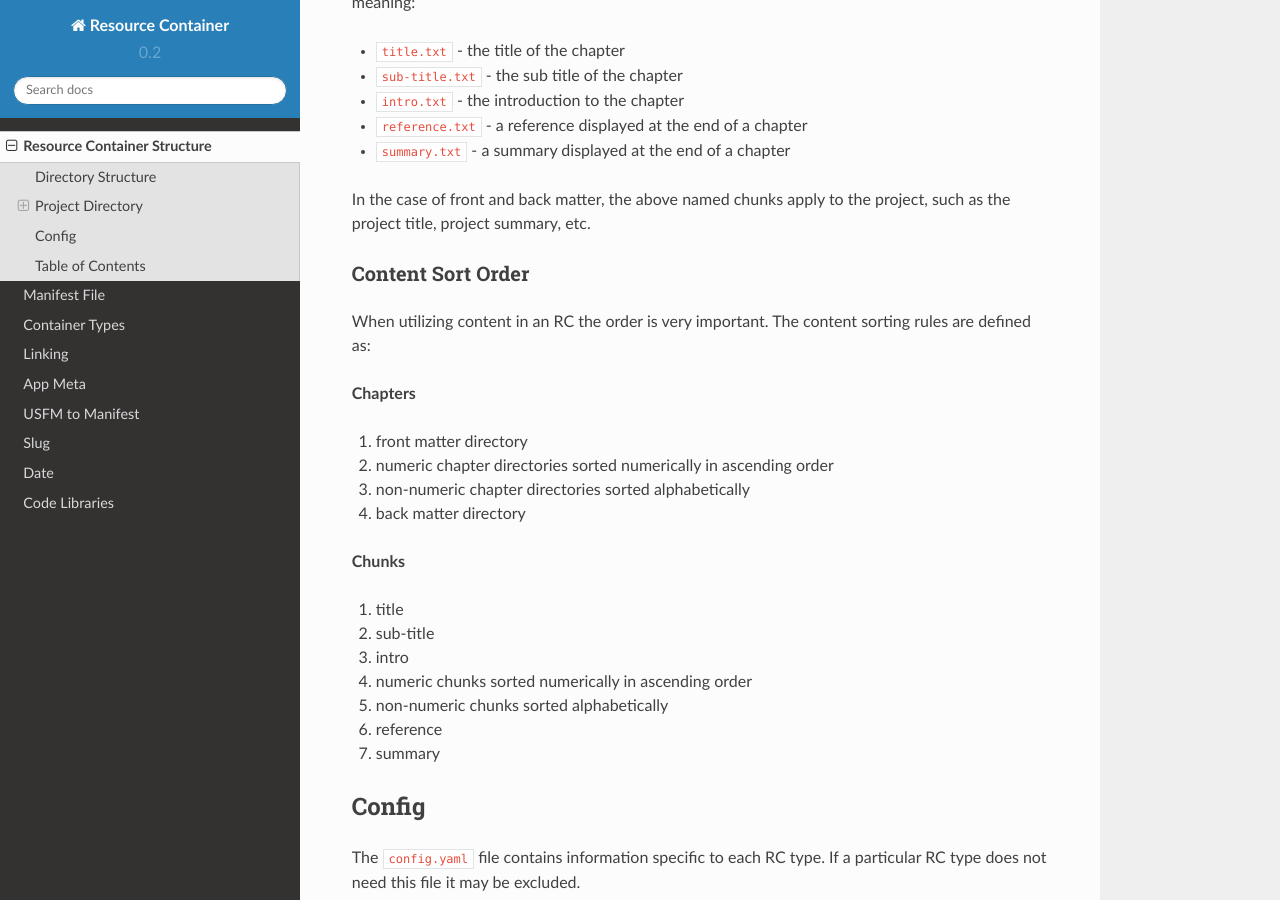
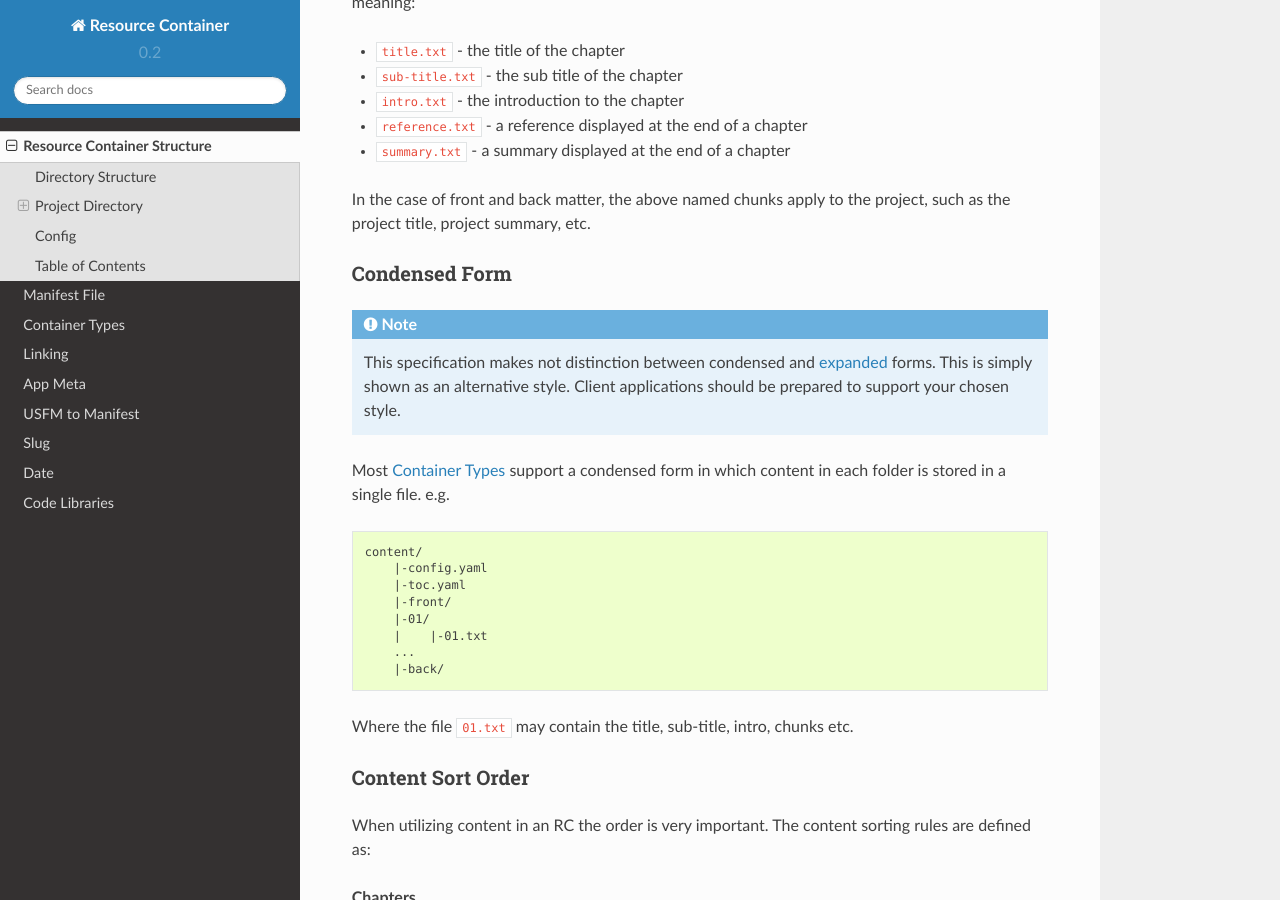
Before and after one commit to unfoldingWord-dev/Resource-Container, a Sphinx documentation site: the page built from docs/structure.rst, in a window 1280 px wide and 900 px high, scrolled down 1718 px. Built offline with Sphinx 7.4.7 and the Read the Docs theme 2.0.0, drawn with Linux system fonts in a browser that asks for light colours.

Commit message:
added clarity with regard to condensed and expanded forms

```diff
--- a/docs/structure.rst
+++ b/docs/structure.rst
@@ -81,6 +81,30 @@ The following reserved chunk names have special meaning:
 - ``summary.txt`` - a summary displayed at the end of a chapter
 
 In the case of front and back matter, the above named chunks apply to the project, such as the project title, project summary, etc.
+
+.. _condensed:
+
+Condensed Form
+^^^^^^^^^^^^^^
+
+.. note:: This specification makes not distinction between condensed and :ref:`expanded <structure-content>` forms. This is simply shown as an
+    alternative style. Client applications should be prepared to support your chosen style.
+
+Most :ref:`types` support a condensed form in which content in each folder is stored
+in a single file. e.g.
+
+.. code-block:: none
+
+    content/
+        |-config.yaml
+        |-toc.yaml
+        |-front/
+        |-01/
+        |    |-01.txt
+        ...
+        |-back/
+
+Where the file ``01.txt`` may contain the title, sub-title, intro, chunks etc.
 
 .. _structure-content-sort:
 
```
Also changed, not shown: docs/container_types.rst (+5 -3 lines).
